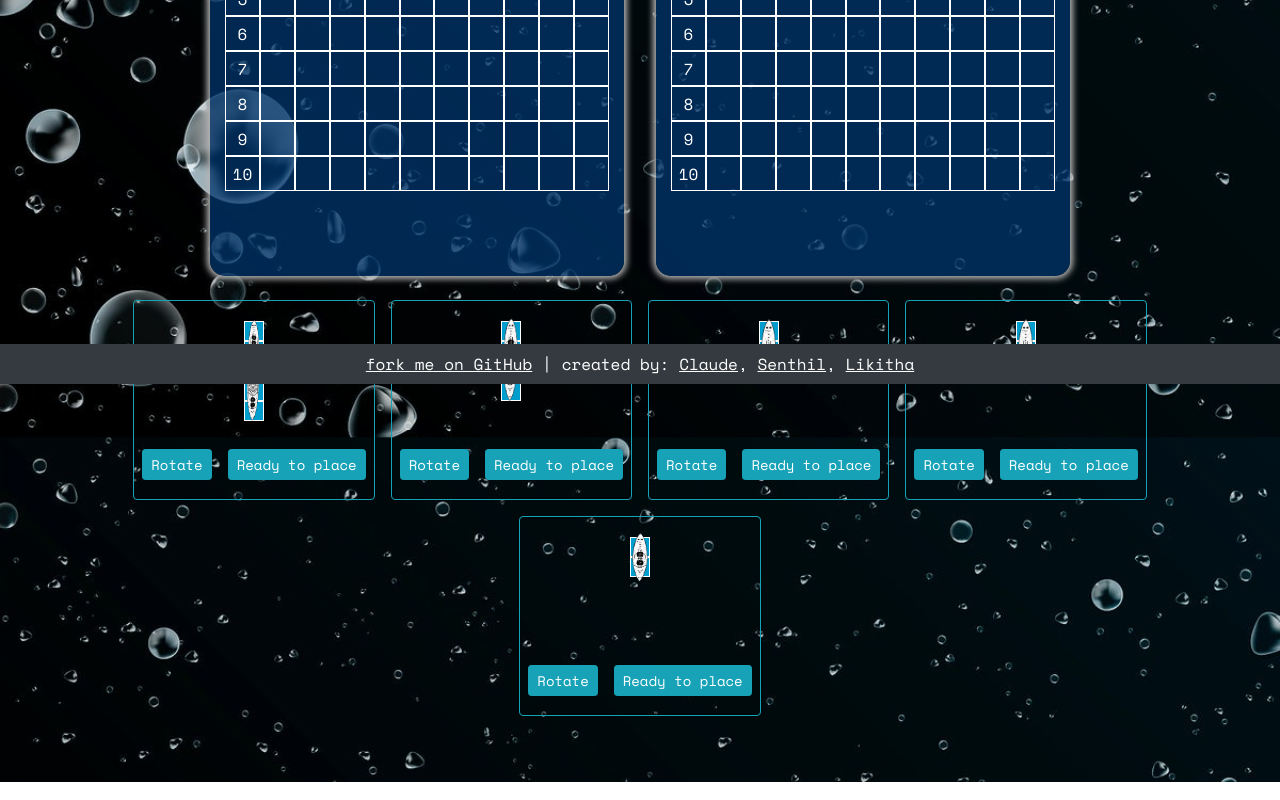
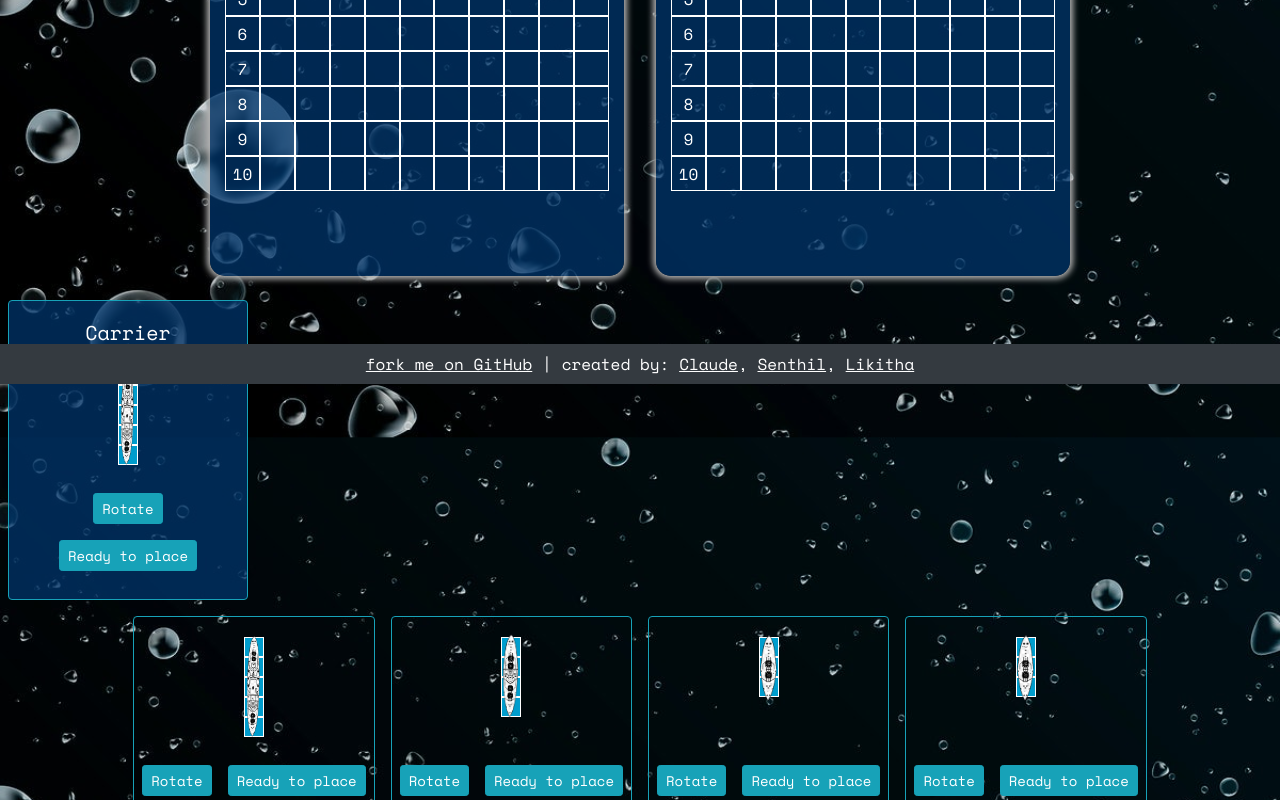
Before and after one commit to caldric/battleship-client, a React (Create React App) app: page /game/1 in a window 1280 px wide. Shown: the part 416-1216 px from the top of the page. Built offline with nearby package versions, Linux system fonts and the light colour scheme; no server answers.

Commit message:
react bootstrap card displaying well but functions not working

```diff
--- a/src/App.js
+++ b/src/App.js
@@ -2,9 +2,8 @@
 // React
 import React, { useState } from 'react';
 import { Switch, Route } from 'react-router-dom';
-// Bootstrap, import conflicts with current nav
-// import { Nav, Navbar, Button } from 'react-bootstrap';
-// import 'bootstrap/dist/css/bootstrap.min.css';
+// Bootstrap basic functionality
+import 'bootstrap/dist/css/bootstrap.min.css';
 // Components
 import Error from './component/Error';
 import Footer from './component/Footer';
--- a/src/component/AllShips.jsx
+++ b/src/component/AllShips.jsx
@@ -1,5 +1,6 @@
 import React from 'react';
 import Ship from './Ship';
+import { Card, Button } from 'react-bootstrap';
 
 const AllShips = (props) => {
   const rotateSquare = (event) => {
@@ -42,6 +43,26 @@ const AllShips = (props) => {
   return (
     <div className="text-center my-2">
       <div id="allships" className="allships">
+        <Card className="cardContainer m-2 border border-info">
+          <Card.Img variant="top" src="holder.js/100px180" />
+          <Card.Body>
+            <Card.Title>Carrier</Card.Title>
+            <Ship length={5} name={'carrier'} imgName={'/5.png'} />
+            <Button
+              className="btn btn-sm btn-info m-2 align-bottom"
+              onClick={(e) => rotateSquare(e)}
+            >
+              Rotate
+            </Button>
+            <Button
+              onClick={(e) => placeShip(e)}
+              className={`place-carrier btn btn-sm btn-info m-2`}
+            >
+              Ready to place
+            </Button>
+          </Card.Body>
+        </Card>
+
         <div className="shipContainer border border-info rounded m-2 align-bottom">
           <Ship length={5} name={'carrier'} imgName={'/5.png'} />
           <button
--- a/src/index.css
+++ b/src/index.css
@@ -63,6 +63,11 @@ code {
   -webkit-box-shadow: 0px 0px 6px 3px rgba(181, 181, 181, 1);
   -moz-box-shadow: 0px 0px 6px 3px rgba(181, 181, 181, 1);
   box-shadow: 0px 0px 6px 3px rgba(181, 181, 181, 1);
+}
+
+.cardContainer {
+  width: 15rem;
+  background-color: #00346bbf !important;
 }
 
 .square {
```
